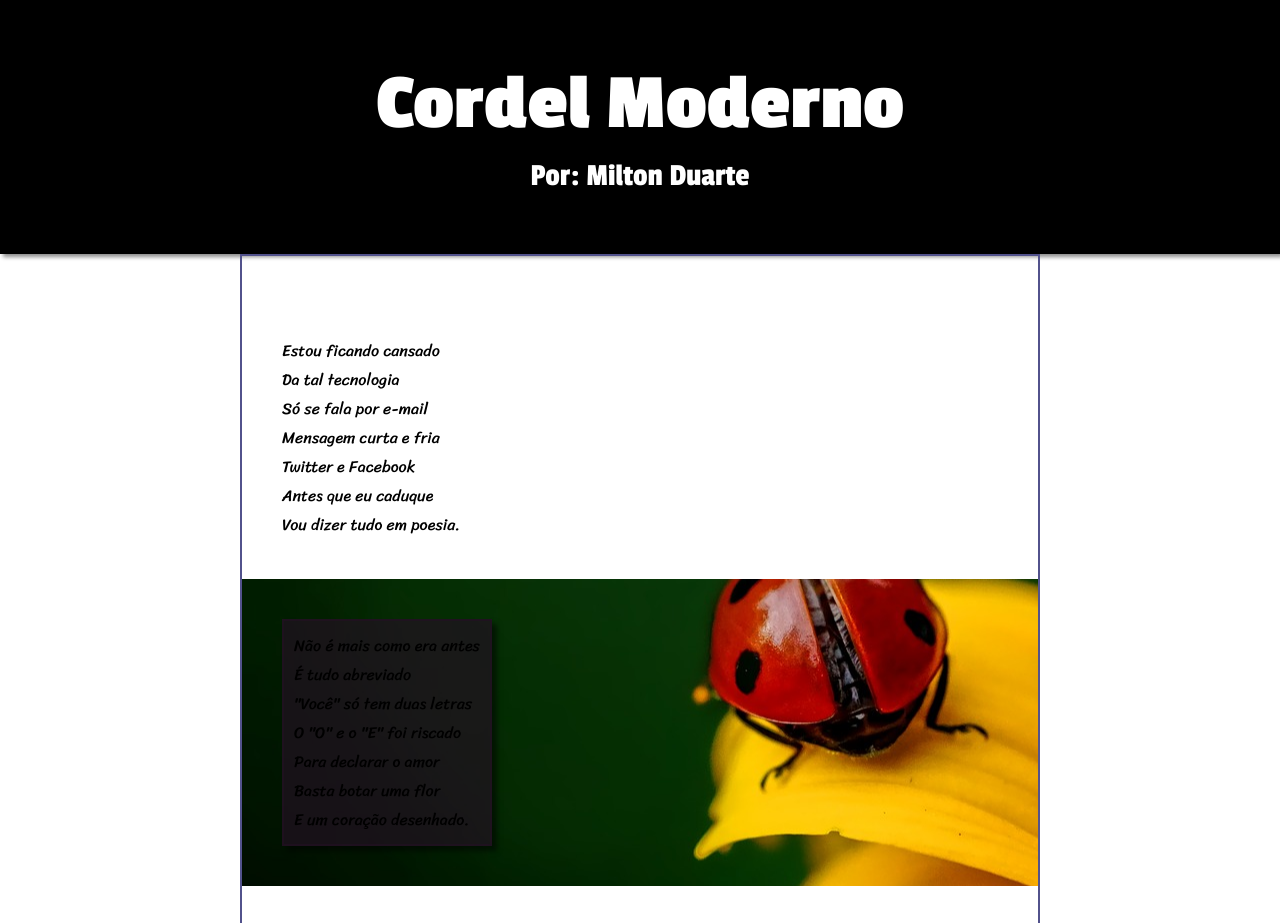
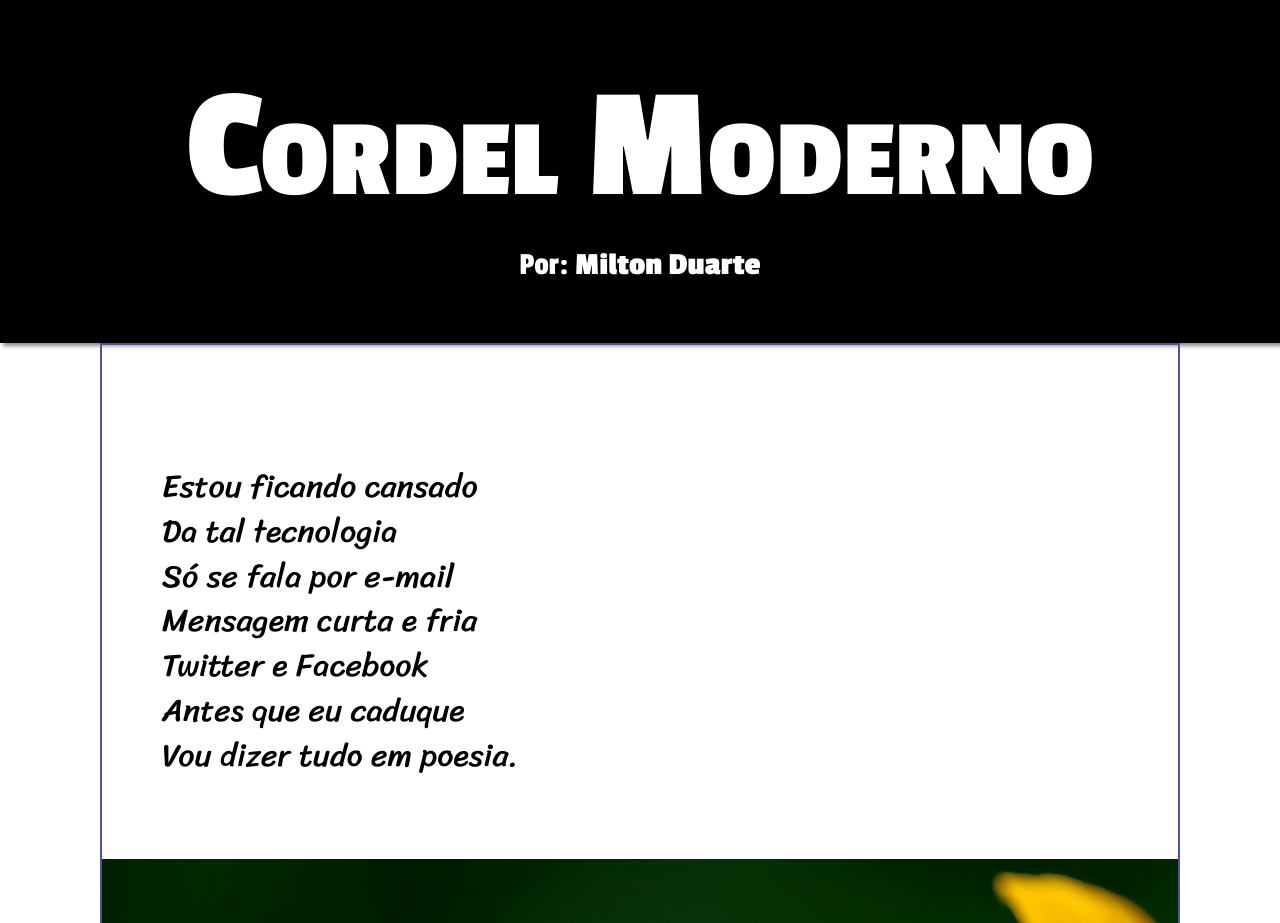
Before and after one commit to Evelin-Silva/desafio012, a plain HTML site: page index.html in a window 1280 px wide. Shown: the top 923 px of the page. Drawn offline with Linux system fonts and the light colour scheme.

Commit message:
Finalização do estilo

```diff
--- a/styles/font_color.scss
+++ b/styles/font_color.scss
@@ -8,5 +8,5 @@ $mainfont: 'Sriracha', cursive;
 /* COLORS */
 
 $black: rgb(0, 0, 0);
-$darkpurple: rgba(35, 17, 35, 0.679);
+$darkpurple: rgba(35, 17, 35, 0.811);
 $ultraViolet: rgb(82, 82, 140);
--- a/styles/style.scss
+++ b/styles/style.scss
@@ -18,60 +18,66 @@ header{
     text-align: center;
     padding: 60px;
     box-shadow: 3px 3px 4px rgba(0, 0, 0, 0.453);
+    font-family: $tittlefont;
 
     h1{
         padding-bottom: 10px;
-        font-size: 5em;
+        font-size: 10em;
+        font-variant: small-caps;
     }
 
     p{
         font-size: 2em;
-    }
-
-    h1, p{
-        font-family: $tittlefont;
     }
 }
 
 a{
     text-decoration: none;
     color: inherit;
+    font-weight: bolder;
     &:hover{
         color: $ultraViolet;
         transition: 0.5s;
+        text-decoration: underline;
     }
 }
 
 main{
     padding: 40px;
-    max-width: 800px;
+    max-width: 1080px;
     margin: auto;
     margin-bottom: 20px;
     border: 2px solid $ultraViolet;
 
     p{
         font-family: $mainfont;
+        font-size: 2em;
     }
 
     section{
-        padding: 40px;
+        padding: 10vh 0 10vh 60px;
         margin: 0 -40px 0 -40px;
+        line-height: 2.8em;
     }
 
     div{
         background-color: $darkpurple;
         width: fit-content;
-        padding: 10px;
+        padding: 20px;
         box-shadow: 5px 5px 5px rgba(0, 0, 0, 0.503);
         border: 2px solid $darkpurple;
     }
 
     #joaninha{
-        background: black url(../imagens/background001.jpg) center center no-repeat fixed;
+        background: black url(../imagens/background001.jpg) right center no-repeat fixed;
+        background-size: cover;
+        color: white;
     }
 
     #papel{
-        background: black url(../imagens/background002.jpg) center center no-repeat fixed;
+        background: black url(../imagens/background002.jpg) right center no-repeat fixed;
+        background-size: cover;
+        color: white;
     }
 }
 
```
Also changed, not shown: styles/style.css, 1 other file.
